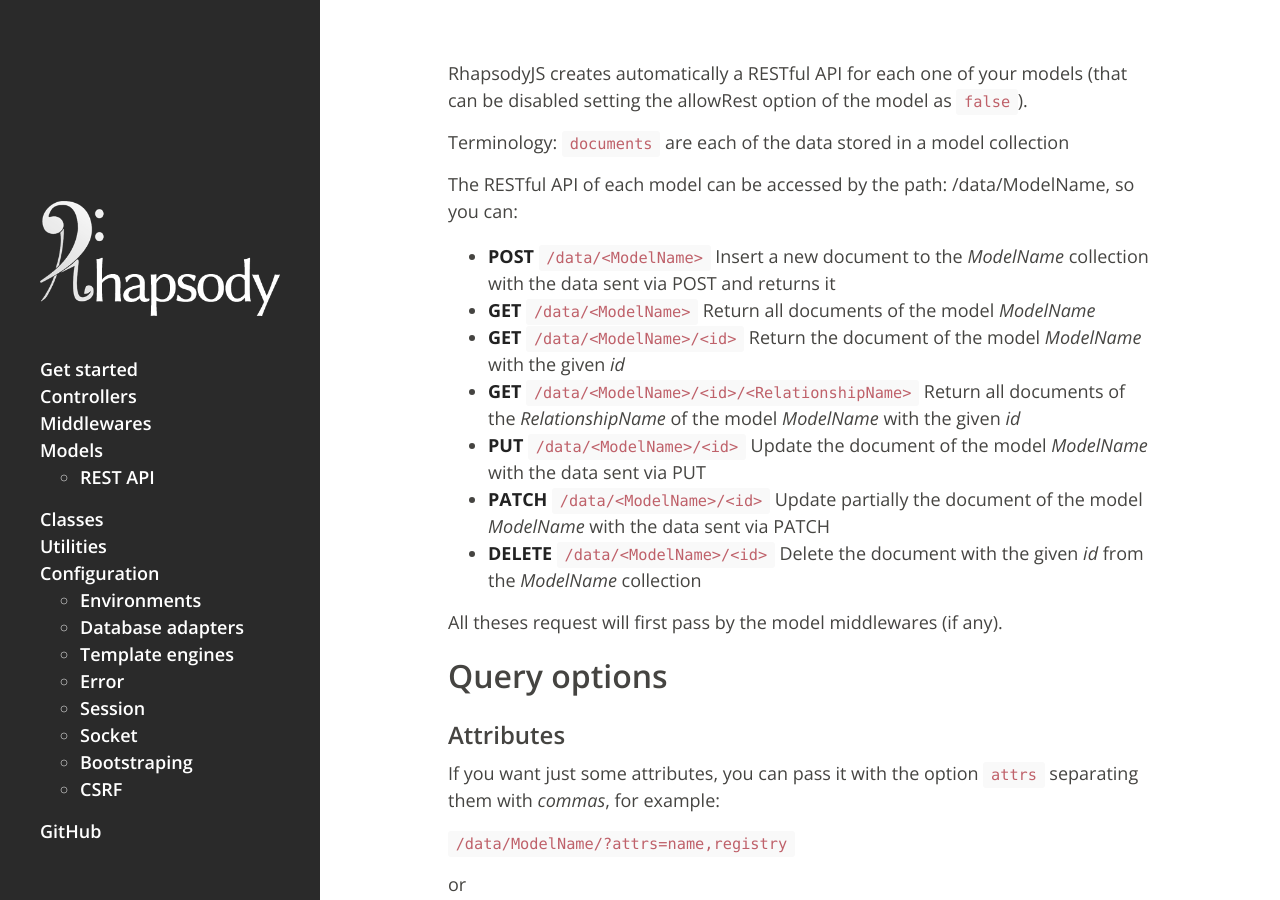
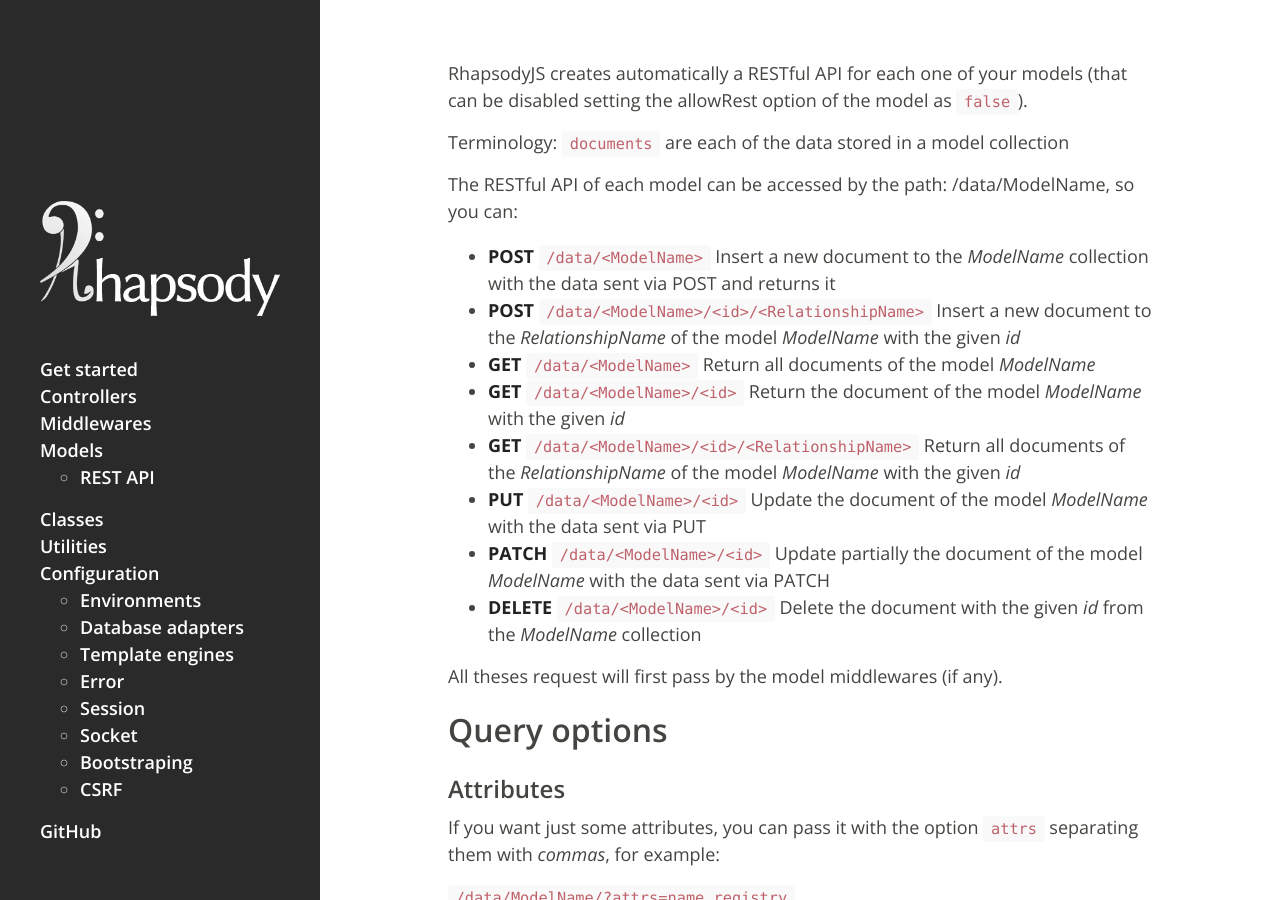
Before and after one commit to rhapsodyjs/rhapsodyjs.github.io, a Jekyll site: the page models/rest-api/index.html, which Jekyll copies as it is, in a window 1280 px wide and 900 px high. Built offline with Jekyll 4.4.1, drawn with Linux system fonts in a browser that asks for light colours; Markdown is read by kramdown in place of the engine named in the settings.

Commit message:
Updated info about insert data to relationship via REST API

```diff
--- a/models/rest-api/index.html
+++ b/models/rest-api/index.html
@@ -74,6 +74,7 @@
 
 <ul>
 <li><strong>POST</strong> <code>/data/&lt;ModelName&gt;</code> Insert a new document to the <em>ModelName</em> collection with the data sent via POST and returns it</li>
+<li><strong>POST</strong> <code>/data/&lt;ModelName&gt;/&lt;id&gt;/&lt;RelationshipName&gt;</code> Insert a new document to the <em>RelationshipName</em> of the model <em>ModelName</em> with the given <em>id</em></li>
 <li><strong>GET</strong> <code>/data/&lt;ModelName&gt;</code> Return all documents of the model <em>ModelName</em></li>
 <li><strong>GET</strong> <code>/data/&lt;ModelName&gt;/&lt;id&gt;</code> Return the document of the model <em>ModelName</em> with the given <em>id</em></li>
 <li><strong>GET</strong> <code>/data/&lt;ModelName&gt;/&lt;id&gt;/&lt;RelationshipName&gt;</code> Return all documents of the <em>RelationshipName</em> of the model <em>ModelName</em> with the given <em>id</em></li>
```
